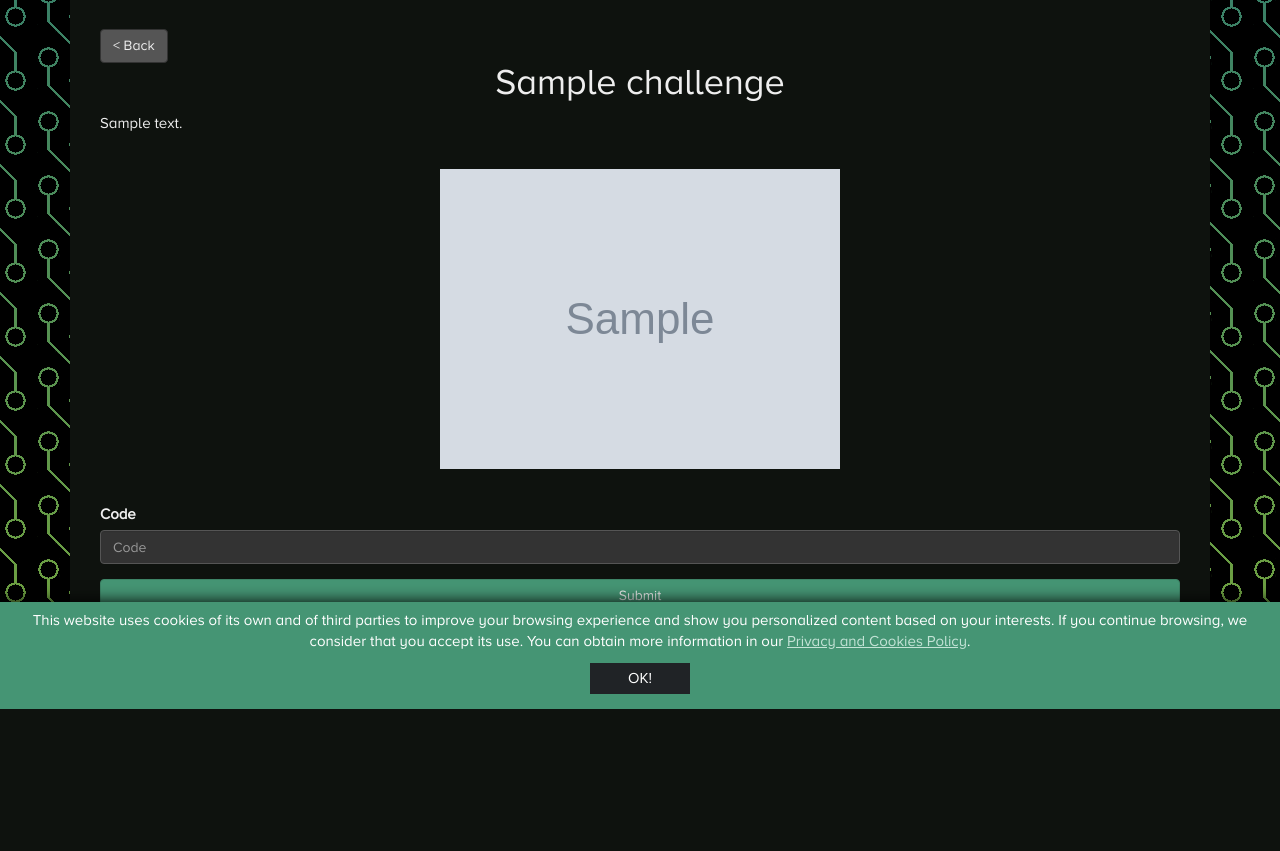
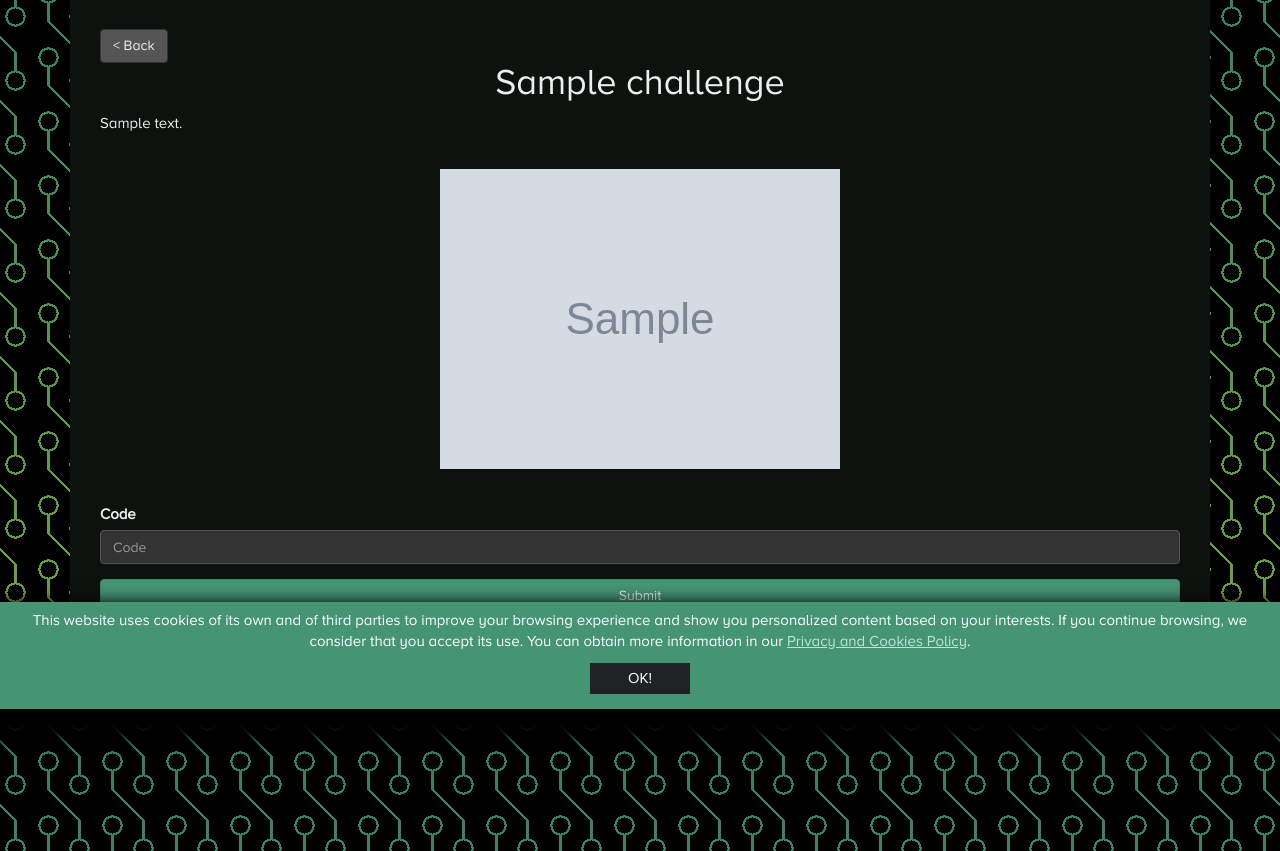
Before and after one commit to hackupc/thegame, a Django app: template challenge/templates/challenge.html in a window 1280 px wide. Shown: the part 91-942 px from the top of the page. Before the commit the page ends 800 px from the top, so only its background shows below. Run offline with Django 3.2, Linux system fonts and the light colour scheme; tables that the repository leaves empty hold one stand-in row (values such as "Sample post"); the template is opened without the code that fills it: values that come from a table or form of the project are taken from there, most other values are stand-ins (such as "Sample title", 1, 10 or a date in 2020); grey boxes marked "Sample" are stand-in pictures; some libraries are stand-ins or nearby versions.

Commit message:
Fixed style

```diff
--- a/thegame/static/css/main.css
+++ b/thegame/static/css/main.css
@@ -5,8 +5,8 @@
 
 .background {
     background-image: url("../img/background.png");
-    height: 100%;
-    width: 100%;
+    min-height: 100%;
+    min-width: 100%;
     position: absolute;
     right: 0;
     top: 0;
```
